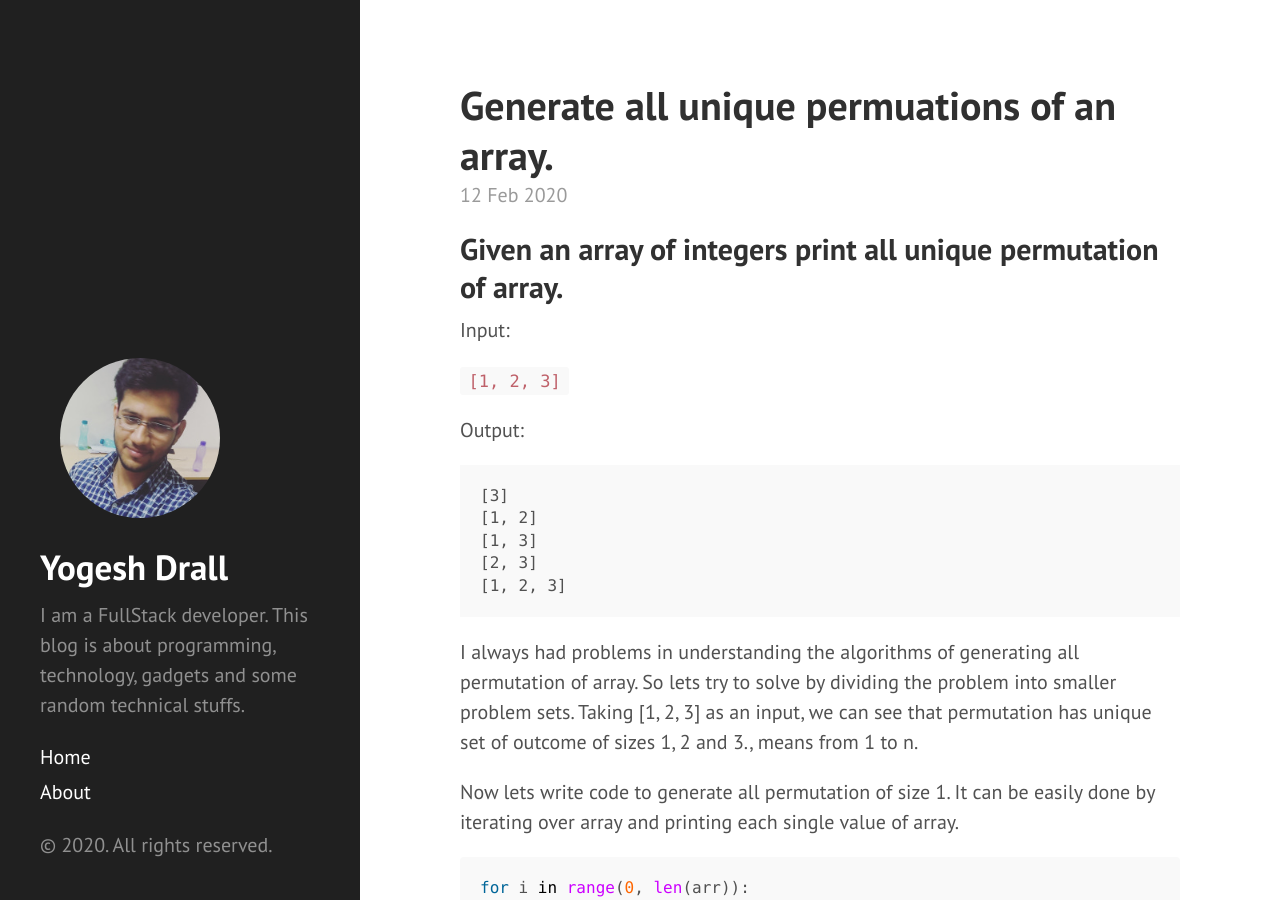
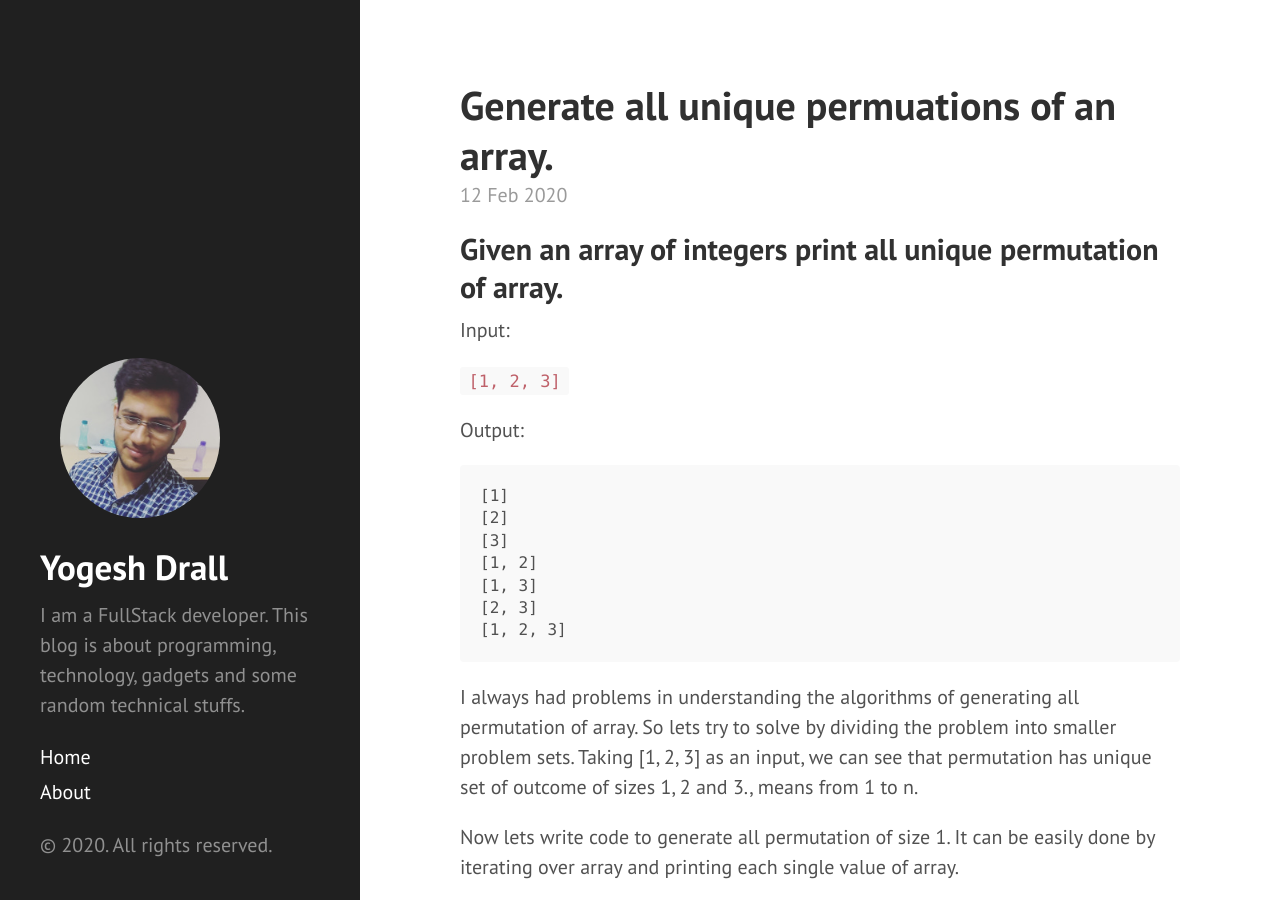
Before and after one commit to YDrall/ydrall.github.io, a Jekyll site: the page built from _posts/2020-02-12-generate-all-unique-permutations-of-array.md, in a window 1280 px wide and 900 px high. Built offline with Jekyll 4.4.1, drawn with Linux system fonts in a browser that asks for light colours; comment, search, counter and statistics services are not loaded.

Commit message:
fix example

````diff
--- a/_posts/2020-02-12-generate-all-unique-permutations-of-array.md
+++ b/_posts/2020-02-12-generate-all-unique-permutations-of-array.md
@@ -11,7 +11,9 @@ Input:
 
 Output:
 
-```[2]
+```
+[1]
+[2]
 [3]
 [1, 2]
 [1, 3]
````
